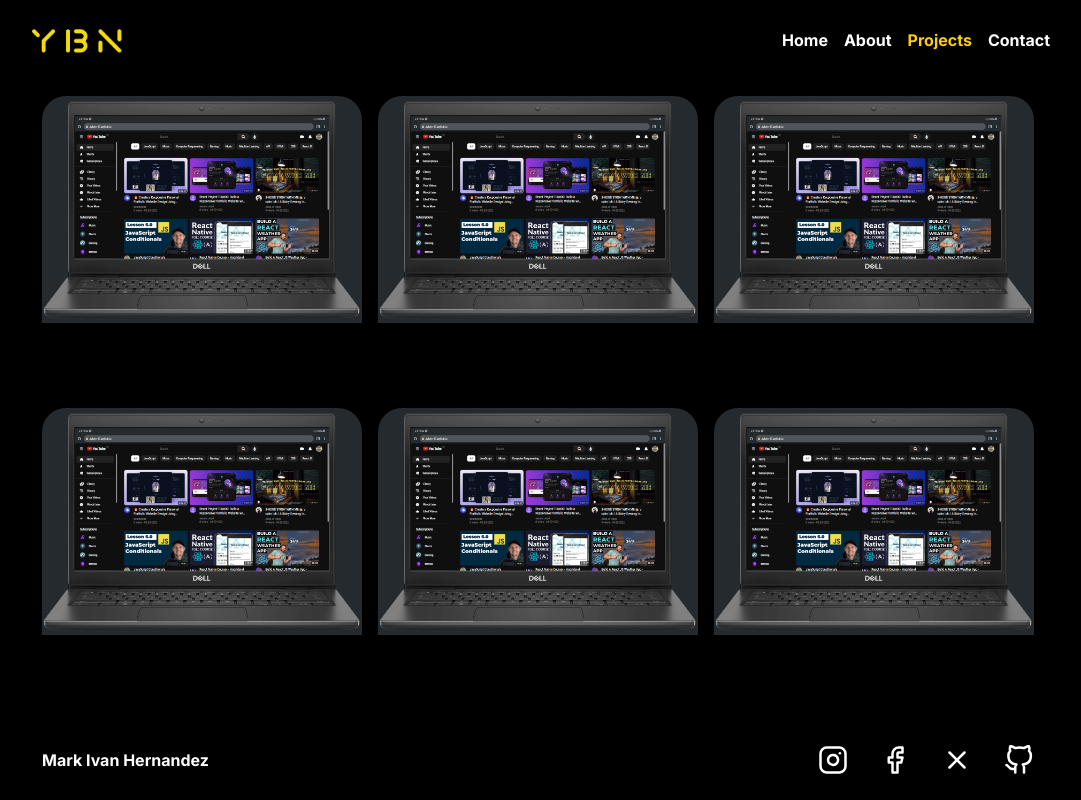
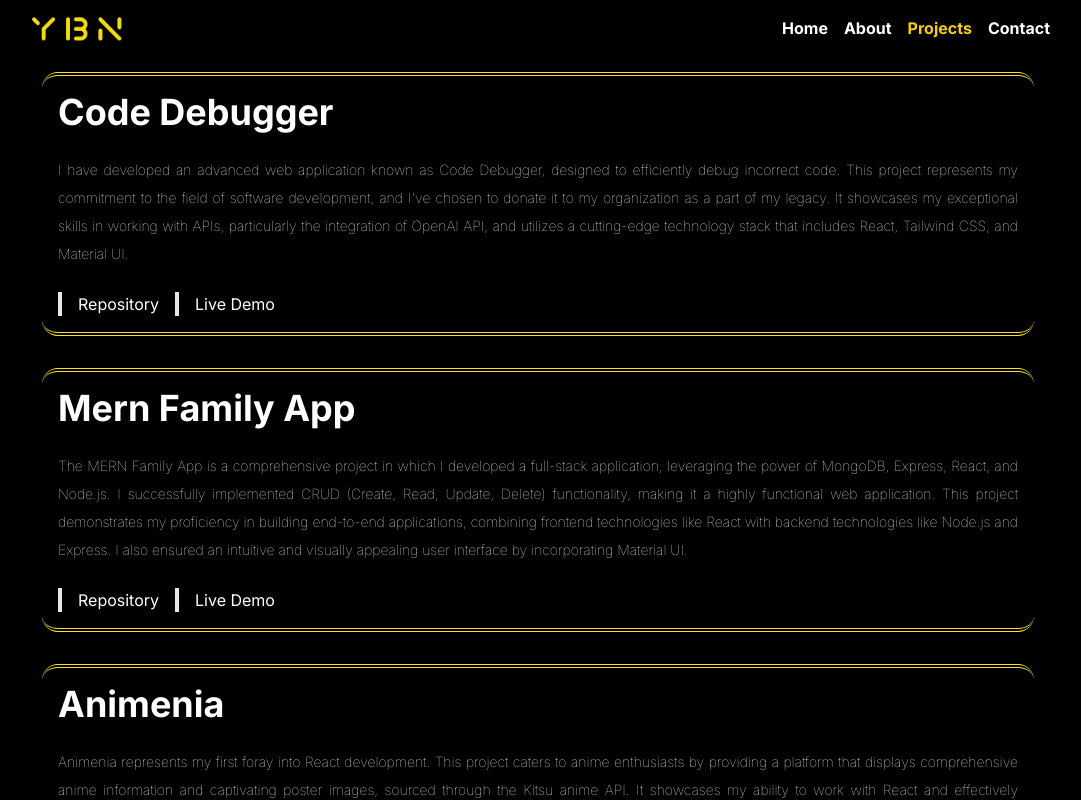
Before and after one commit to Ayban-17/Portfolio, a Next.js app: page /projects in a window 1280 px wide. Shown: the top 800 px of the page, without its empty margins (102-1183 px from the left). Built offline with nearby package versions, Linux system fonts and the light colour scheme.

Commit message:
Finished Projects section

```diff
--- a/public/data/projectData.json
+++ b/public/data/projectData.json
@@ -1,32 +1,44 @@
 [
   {
     "id": "10001",
-    "name": "Youtube Clone",
-    "img": "/projects/youtube_clone.png"
+    "name": "Code Debugger",
+    "desc": "I have developed an advanced web application known as Code Debugger, designed to efficiently debug incorrect code. This project represents my commitment to the field of software development, and I've chosen to donate it to my organization as a part of my legacy. It showcases my exceptional skills in working with APIs, particularly the integration of OpenAI API, and utilizes a cutting-edge technology stack that includes React, Tailwind CSS, and Material UI.",
+    "liveUrl": "https://code-debugger.vercel.app/",
+    "repoUrl": "https://github.com/Ayban-17/code-debugger"
   },
   {
     "id": "10002",
-    "name": "Expense Monitoring App2",
-    "img": "/projects/youtube_clone.png"
+    "name": "Mern Family App",
+    "desc": "The MERN Family App is a comprehensive project in which I developed a full-stack application, leveraging the power of MongoDB, Express, React, and Node.js. I successfully implemented CRUD (Create, Read, Update, Delete) functionality, making it a highly functional web application. This project demonstrates my proficiency in building end-to-end applications, combining frontend technologies like React with backend technologies like Node.js and Express. I also ensured an intuitive and visually appealing user interface by incorporating Material UI.",
+    "liveUrl": "https://ayban-17.github.io/YouTube-Clone/",
+    "repoUrl": "https://github.com/Ayban-17/MERN-family-app"
   },
   {
     "id": "10003",
-    "name": "Expense Monitoring App3",
-    "img": "/projects/youtube_clone.png"
+    "name": "Animenia",
+    "desc": "Animenia represents my first foray into React development. This project caters to anime enthusiasts by providing a platform that displays comprehensive anime information and captivating poster images, sourced through the Kitsu anime API. It showcases my ability to work with React and effectively integrate external APIs to provide valuable content to users.",
+    "liveUrl": "https://b8vz5k.csb.app/",
+    "repoUrl": "https://codesandbox.io/s/animenia-b8vz5k"
   },
   {
     "id": "10004",
-    "name": "Expense Monitoring App4",
-    "img": "/projects/youtube_clone.png"
+    "name": "Space Tourism",
+    "desc": "Space Tourism is a modern, visually captivating website that I created as part of a Front-end Mentor challenge. It features an animated hero section, informative content with images, and a fully responsive layout, catering to the modern web design standards. This project highlights my attention to detail and my skills in web design and development, using HTML, CSS, and JavaScript to create a responsive and engaging user experience.",
+    "liveUrl": "https://ayban-17.github.io/space-tourism/",
+    "repoUrl": "https://github.com/Ayban-17/space-tourism"
   },
   {
     "id": "10005",
-    "name": "Expense Monitoring App5",
-    "img": "/projects/youtube_clone.png"
+    "name": "Youtube Clone",
+    "desc": "The YouTube Clone project was undertaken as a challenge to test and showcase my web development skills. It serves as a testament to my web development proficiency, demonstrating my experience in implementing complex features. I recreated the look and feel of YouTube using HTML, CSS, and JavaScript, showcasing my mastery of web development.",
+    "liveUrl": "https://ayban-17.github.io/YouTube-Clone/",
+    "repoUrl": "https://github.com/Ayban-17/YouTube-Clone"
   },
   {
     "id": "10006",
-    "name": "Expense Monitoring App6",
-    "img": "/projects/youtube_clone.png"
+    "name": "BulSU Archive",
+    "desc": "This is a functional frontend for BulSU Archive website using HTML, CSS, and JavaScript. Website features an intuitive and user-friendly interface, responsive design, and dynamic search functionality.",
+    "liveUrl": "https://ayban-17.github.io/BulSU-Archive-funtional-frontend-Javscript-html-css/",
+    "repoUrl": "https://github.com/Ayban-17/BulSU-Archive-funtional-frontend-Javscript-html-css"
   }
 ]
--- a/src/app/globals.css
+++ b/src/app/globals.css
@@ -80,4 +80,10 @@ body {
   }
 }
 
+.project-container {
+  border-bottom: double 4px #f9e428;
+  border-top: double 4px #f9e428;
+  border-radius: 1rem;
+}
+
 /* End of Project Styles  */
--- a/src/app/projects/page.tsx
+++ b/src/app/projects/page.tsx
@@ -1,13 +1,12 @@
 "use client";
-import Image from "next/image";
 import React, { useEffect } from "react";
 import axios from "axios";
-import Link from "next/link";
 import RenderProjects from "@/components/projects/RenderProjects";
 
 const ProjectsPage: React.FC = () => {
   // NOTE Fetch the data from the JSON file inside the /public/data directory
   const [projects, setProjects] = React.useState([]);
+
   useEffect(() => {
     const getProjects = async () => {
       try {
@@ -19,8 +18,9 @@ const ProjectsPage: React.FC = () => {
     };
     getProjects();
   }, []);
+
   return (
-    <main className="flex-[80%] text-white grid grid-cols-1 p-4 gap-4 sm:grid-cols-2 lg:grid-cols-3">
+    <main className="flex-[80%] text-white grid grid-cols-1 p-4 gap-8 ">
       <RenderProjects projects={projects} />
     </main>
   );
--- a/src/components/footer/Footer.tsx
+++ b/src/components/footer/Footer.tsx
@@ -3,7 +3,7 @@ import RenderSocials from "./RenderSocials";
 
 const Footer = () => {
   return (
-    <footer className="flex flex-col items-center gap-8 mt-10 md:mt-0 md:flex-row md:justify-between md:items-center h-16  md:flex-[10%] md:px-8 md:py-16 lg:p-4">
+    <footer className="bg-black flex flex-col items-center gap-8 mt-10 md:mt-0 md:flex-row md:justify-between md:items-center h-16  md:flex-[10%] md:px-8 md:py-16 lg:p-4">
       <RenderName name="Mark Ivan Hernandez" />
       <RenderSocials />
     </footer>
--- a/src/components/header/Header.tsx
+++ b/src/components/header/Header.tsx
@@ -3,7 +3,7 @@ import RenderNavigations from "./RenderNavigations";
 
 const Header = () => {
   return (
-    <header className="flex justify-between items-center py-2 px-4 flex-[10%] lg:px-0">
+    <header className="flex bg-black sticky  top-0 justify-between items-center py-2 px-4 flex-[10%] lg:px-0">
       <RenderLogo width={100} height={50} />
       <RenderNavigations />
     </header>
--- a/src/components/projects/RenderProjects.tsx
+++ b/src/components/projects/RenderProjects.tsx
@@ -1,4 +1,3 @@
-import Image from "next/image";
 import Link from "next/link";
 import React from "react";
 
@@ -6,22 +5,36 @@ interface RenderProjectsProps {
   projects: {
     id: number;
     name: string;
-    img: string;
+    desc: string;
+    liveUrl: string;
+    repoUrl: string;
   }[];
 }
 
 const RenderProjects: React.FC<RenderProjectsProps> = ({ projects }) => {
   return (
     <>
-      {projects.map(({ id, name, img }) => (
-        <Link key={id} href={`/projects/${id}`}>
-          <div className="h-56  sm:h-[100%] relative rounded-3xl overflow-hidden image-container">
-            <Image src={img} alt="Project" width={420} height={100} />
-            <h1 className="z-10 w-60 absolute bottom-10 label-hidden bg-yellow-500 text-black font-semibold  p-4 rounded-e-3xl ">
-              {name}
-            </h1>
+      {projects.map(({ id, name, desc, liveUrl, repoUrl }) => (
+        <div className="project-container min-h-56 p-4" key={id}>
+          <h1 className="text-4xl font-bold mb-6">{name}</h1>
+          <p className="text-sm font-thin leading-loose text-justify">{desc}</p>
+          <div className="flex gap-4 mt-6">
+            <Link
+              href={repoUrl}
+              target="_blank"
+              className="hover:text-[yellow] border-l-4 pl-4"
+            >
+              Repository
+            </Link>
+            <Link
+              href={liveUrl}
+              target="_blank"
+              className="hover:text-[yellow] border-l-4 pl-4"
+            >
+              Live Demo
+            </Link>
           </div>
-        </Link>
+        </div>
       ))}
     </>
   );
```
Also changed, not shown: public/projects/Space_Tourism.png (added).
